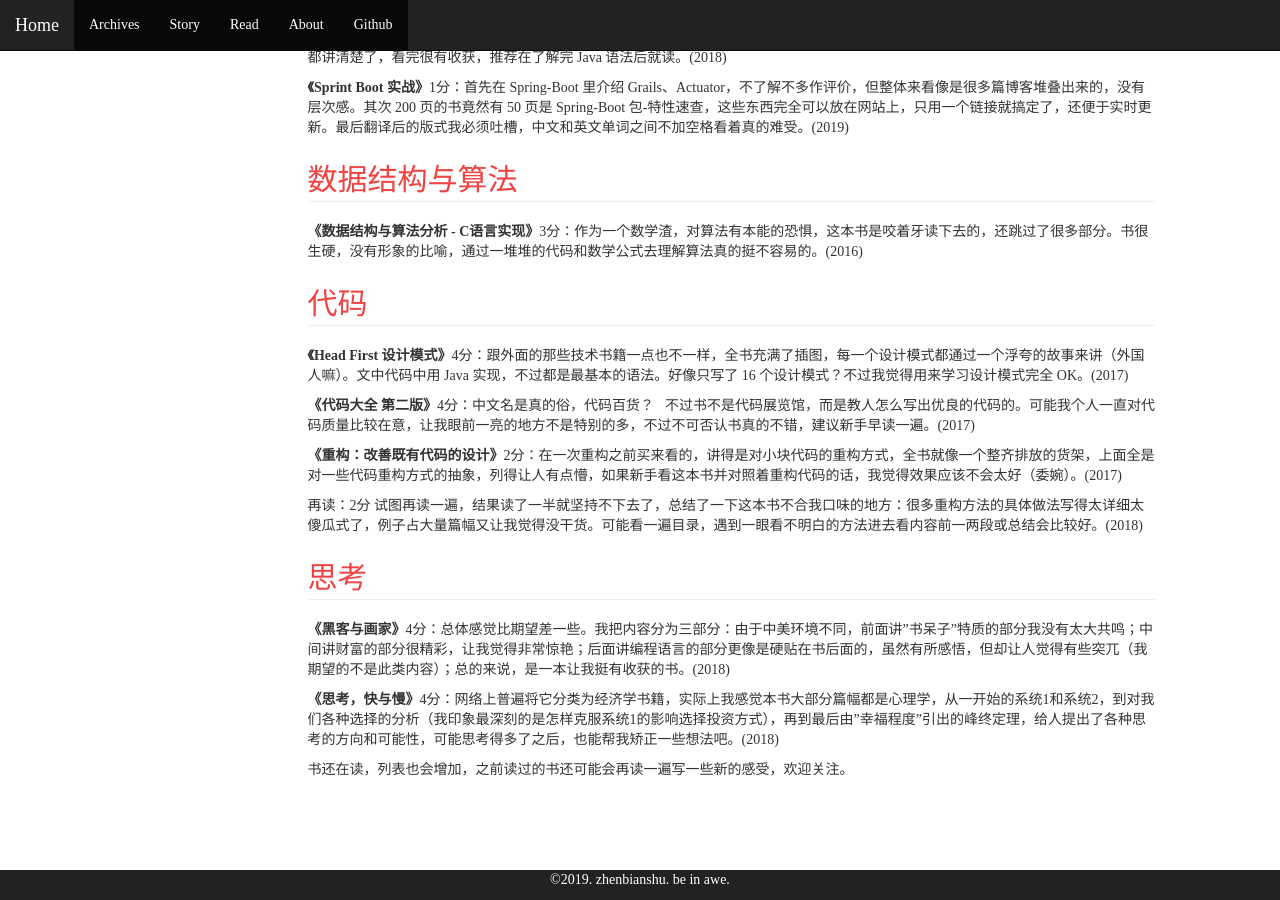
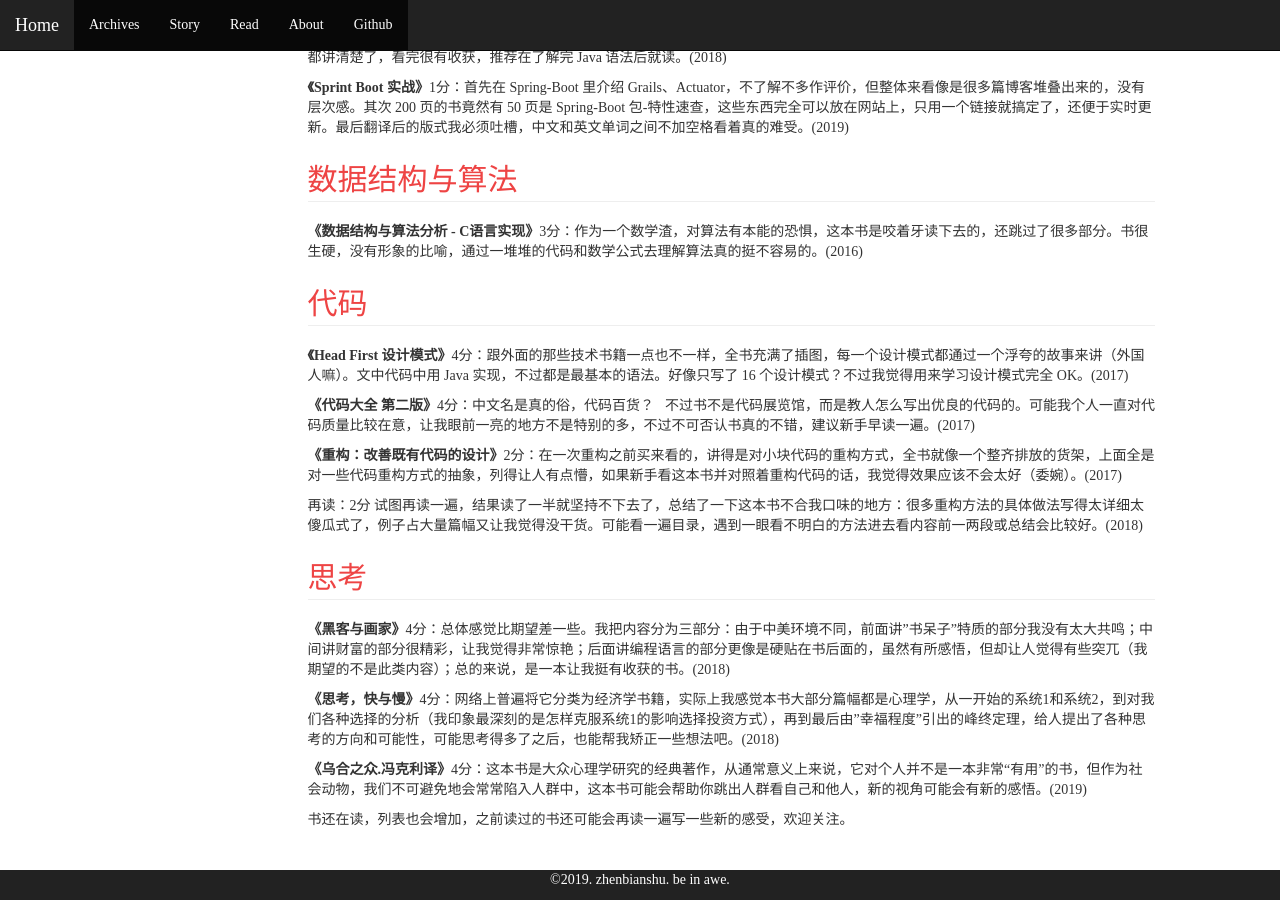
Before and after one commit to zhenbianshu/zhenbianshu.github.io, a Jekyll site: the page built from book_list.md, in a window 1280 px wide and 900 px high, scrolled down 1668 px. Built offline with Jekyll 4.4.1, drawn with Linux system fonts in a browser that asks for light colours; comment, search, counter and statistics services are not loaded.

Commit message:
add book;

```diff
--- a/book_list.md
+++ b/book_list.md
@@ -79,6 +79,8 @@ title: "Read"
 
 **《思考，快与慢》**4分：网络上普遍将它分类为经济学书籍，实际上我感觉本书大部分篇幅都是心理学，从一开始的系统1和系统2，到对我们各种选择的分析（我印象最深刻的是怎样克服系统1的影响选择投资方式），再到最后由"幸福程度"引出的峰终定理，给人提出了各种思考的方向和可能性，可能思考得多了之后，也能帮我矫正一些想法吧。(2018)
 
+**《乌合之众.冯克利译》**4分：这本书是大众心理学研究的经典著作，从通常意义上来说，它对个人并不是一本非常“有用”的书，但作为社会动物，我们不可避免地会常常陷入人群中，这本书可能会帮助你跳出人群看自己和他人，新的视角可能会有新的感悟。(2019)
+
 书还在读，列表也会增加，之前读过的书还可能会再读一遍写一些新的感受，欢迎关注。
 
 {% if site.comments %}
```
